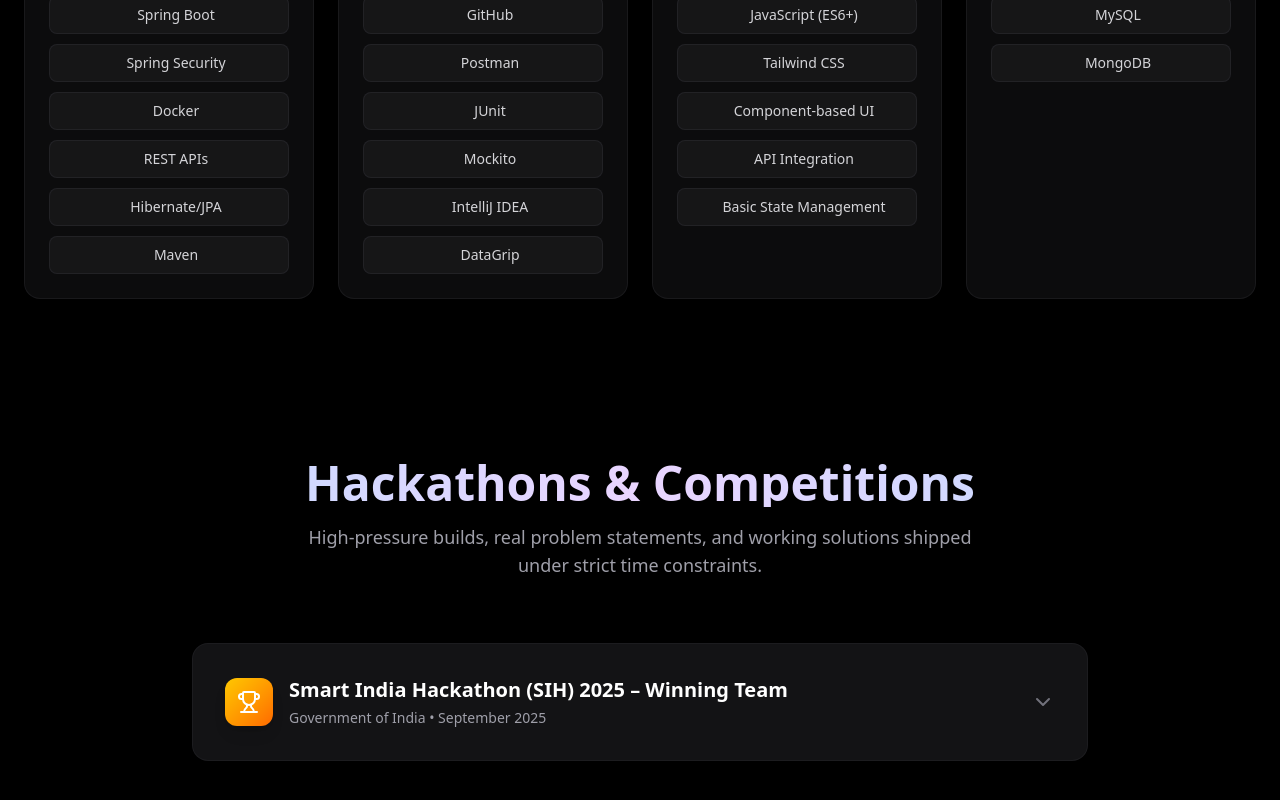
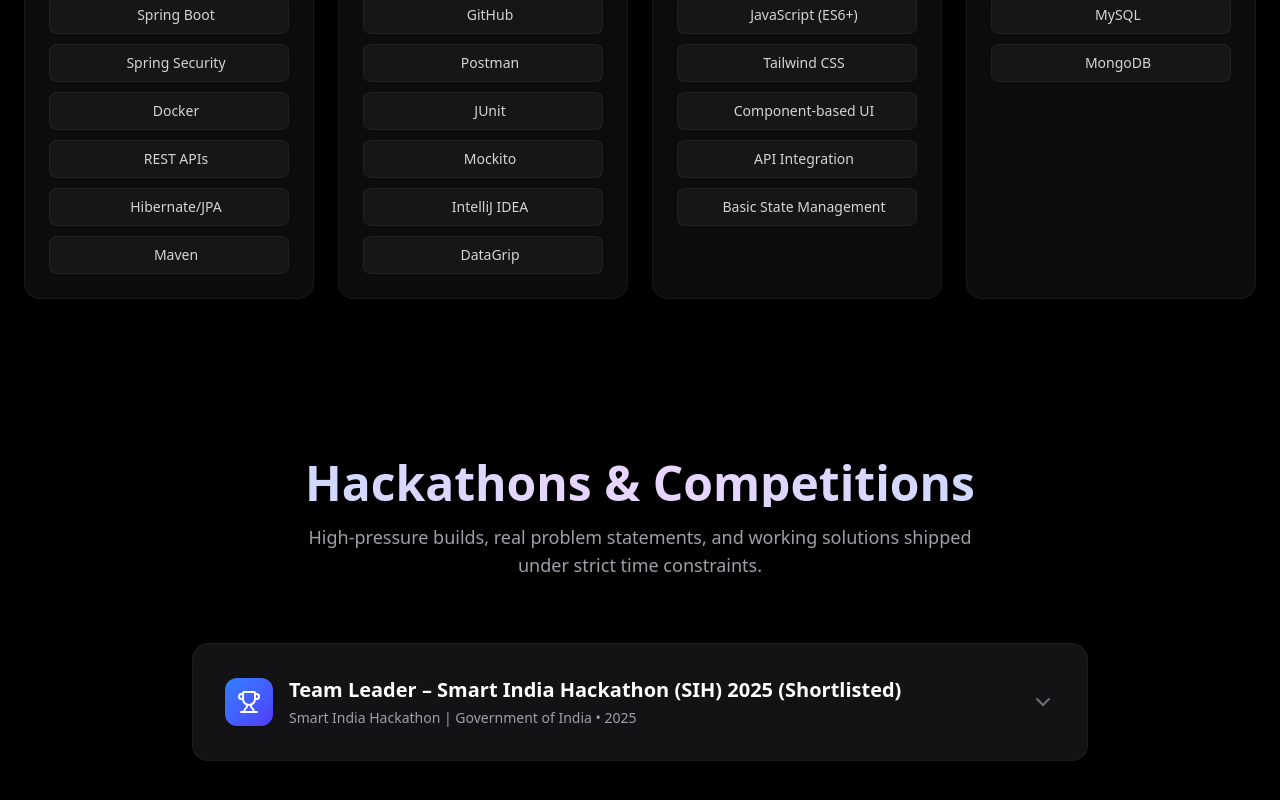
Before and after one commit to Aakashch-code/Portfolio, a React (Vite) app: page / in a window 1280 px wide. Shown: the part 1994-2794 px from the top of the page. Built offline with nearby package versions, Linux system fonts and the light colour scheme.

Commit message:
Updated Experience to Hackathons

```diff
--- a/src/App.jsx
+++ b/src/App.jsx
@@ -5,7 +5,7 @@
 import StatsSection from "./componants/Stats.jsx";
 import AboutSection from "./componants/About.jsx";
 import SkillsSection from "./componants/Skills.jsx";
-import ExperienceSection from "./componants/Experience.jsx";
+import ExperienceSection from "./componants/Hackathons.jsx";
 import ProjectsSection from "./componants/Projects.jsx";
 import EducationSection from "./componants/Education.jsx";
 import CertificatesSection from "./componants/Certificates.jsx";
--- a/src/componants/Experience.jsx
+++ b/src/componants/Hackathons.jsx
@@ -11,12 +11,12 @@
 
     const hackathons = [
         {
-            id: 2,
-            title: 'Smart India Hackathon (SIH) 2025 – Winning Team',
-            organizer: 'Government of India',
-            date: 'September 2025',
+            id: 1,
+            title: 'Team Leader – Smart India Hackathon (SIH) 2025 (Shortlisted)',
+            organizer: 'Smart India Hackathon | Government of India',
+            date: '2025',
             description:
-                'Built an AI-powered education platform as part of a 36-hour national hackathon. Led a 6-member team to design, develop, and demo a production-ready Android and Web solution. Focused on real-time data handling, AI-driven insights, and scalability. Ranked among the top teams out of 140+ participants based on innovation, feasibility, and impact.',
+                'Selected as a Team Leader during the college-level internal hackathon for Smart India Hackathon (SIH) 2025. Led a 6-member team to design and pitch a structured solution for an AI-powered EdTech platform. Focused on problem analysis, system architecture, and feasibility. Ranked among the top 45 teams out of 140+ based on innovation, clarity of solution, and presentation quality.',
             technologies: [
                 'React',
                 'Android Studio',
@@ -25,11 +25,12 @@
                 'Java',
                 'XML'
             ],
-            link: 'https://github.com/Aakashch-code/EduLens-AI',
+            link: 'https://github.com/Aakashch-code/Learn-Quest',
             icon: Trophy,
-            badgeColor: 'from-yellow-400 to-orange-500'
+            badgeColor: 'from-blue-500 to-indigo-600'
         }
     ];
+
 
     const toggleAccordion = (id) => {
         setOpenItems((prev) => {
--- a/src/componants/Navbar.jsx
+++ b/src/componants/Navbar.jsx
@@ -7,7 +7,7 @@
     const navItems = [
         { href: '#about', label: 'About', icon: '👤' },
         { href: '#skills', label: 'Skills', icon: '⚡' },
-        { href: '#experience', label: 'Experience', icon: '👔' },
+        { href: '#hackathons', label: 'Hackathon', icon: '👔' },
         { href: '#projects', label: 'Projects', icon: '💼' },
         { href: '#education', label: 'Education', icon: '🎓' },
         { href: '#certificates', label: 'Certificates', icon: '🏅' },
```
